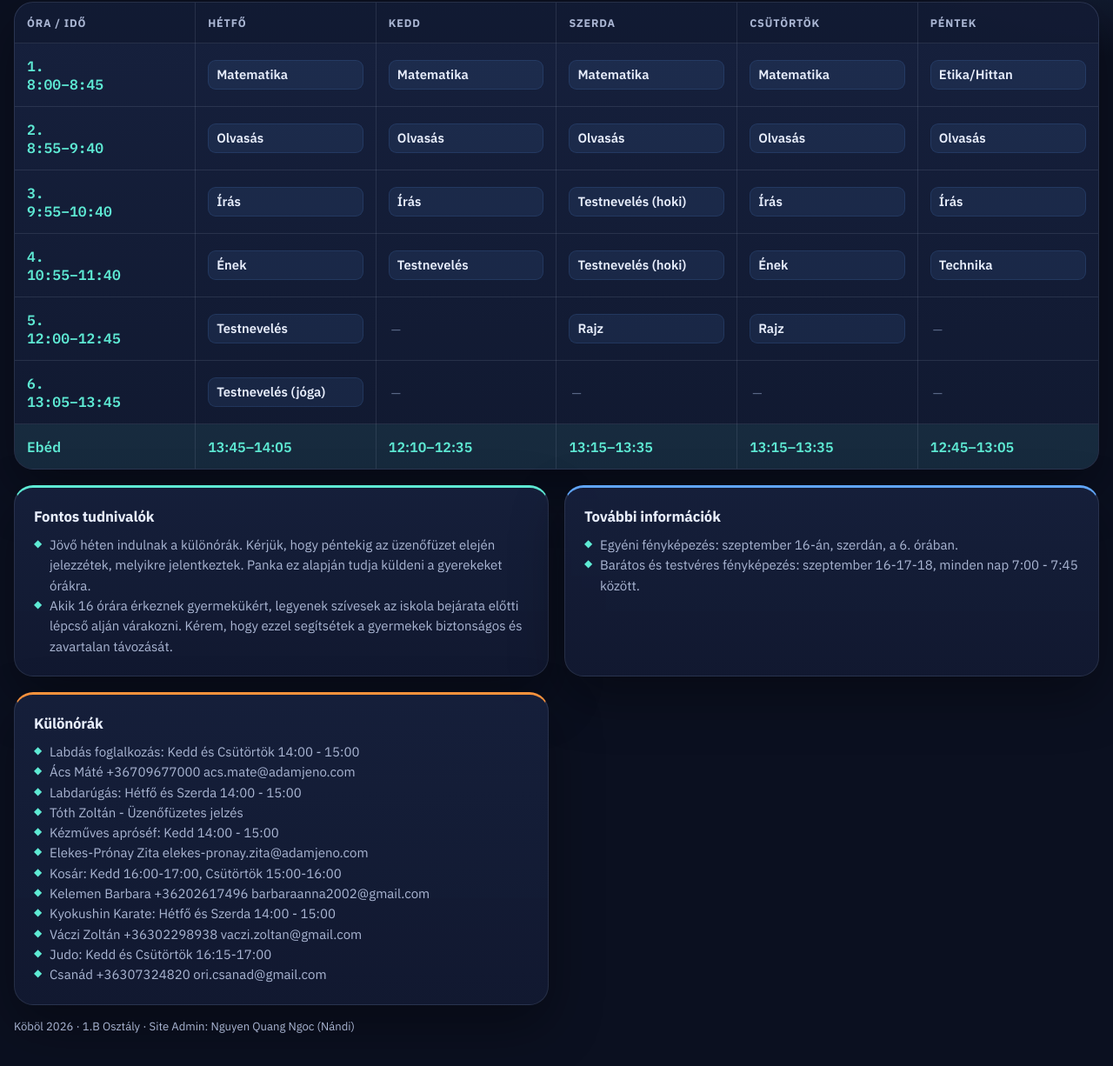
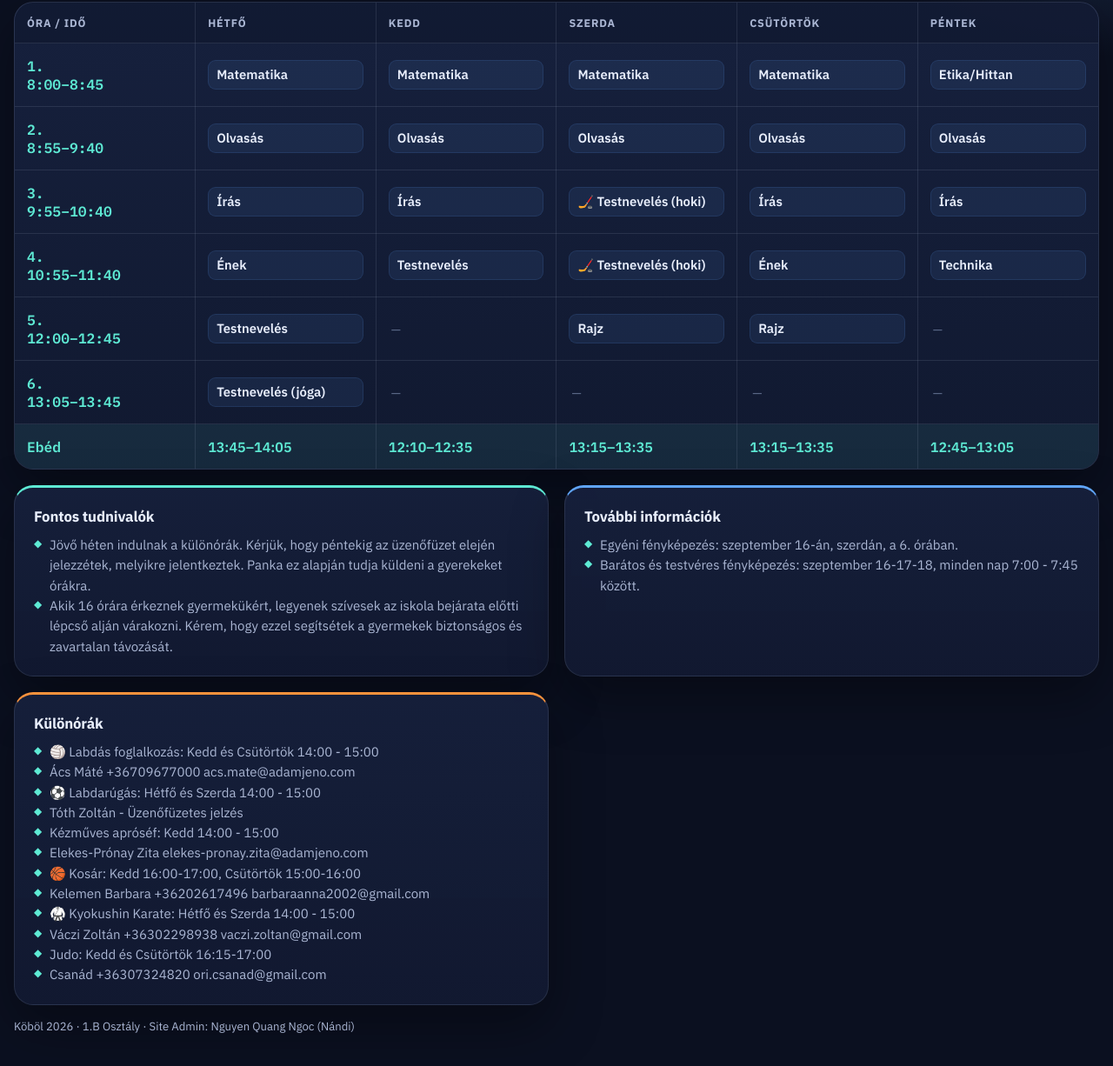
Before and after one commit to enquen/kobol2026, a plain HTML site: page index.html in a window 1280 px wide. Shown: the part 124-1350 px from the top of the page at 87% size. Drawn offline with Linux system fonts and the light colour scheme.

Commit message:
Update index.html

```diff
--- a/index.html
+++ b/index.html
@@ -36,8 +36,8 @@
         <tbody>
           <tr><td class="period">1.<br>8:00–8:45</td><td><div class="lesson">Matematika</div></td><td><div class="lesson">Matematika</div></td><td><div class="lesson">Matematika</div></td><td><div class="lesson">Matematika</div></td><td><div class="lesson">Etika/Hittan</div></td></tr>
           <tr><td class="period">2.<br>8:55–9:40</td><td><div class="lesson">Olvasás</div></td><td><div class="lesson">Olvasás</div></td><td><div class="lesson">Olvasás</div></td><td><div class="lesson">Olvasás</div></td><td><div class="lesson">Olvasás</div></td></tr>
-          <tr><td class="period">3.<br>9:55–10:40</td><td><div class="lesson">Írás</div></td><td><div class="lesson">Írás</div></td><td><div class="lesson">Testnevelés (hoki)</div></td><td><div class="lesson">Írás</div></td><td><div class="lesson">Írás</div></td></tr>
-          <tr><td class="period">4.<br>10:55–11:40</td><td><div class="lesson">Ének</div></td><td><div class="lesson">Testnevelés</div></td><td><div class="lesson">Testnevelés (hoki)</div></td><td><div class="lesson">Ének</div></td><td><div class="lesson">Technika</div></td></tr>
+          <tr><td class="period">3.<br>9:55–10:40</td><td><div class="lesson">Írás</div></td><td><div class="lesson">Írás</div></td><td><div class="lesson">&#127954; Testnevelés (hoki)</div></td><td><div class="lesson">Írás</div></td><td><div class="lesson">Írás</div></td></tr>
+          <tr><td class="period">4.<br>10:55–11:40</td><td><div class="lesson">Ének</div></td><td><div class="lesson">Testnevelés</div></td><td><div class="lesson">&#127954; Testnevelés (hoki)</div></td><td><div class="lesson">Ének</div></td><td><div class="lesson">Technika</div></td></tr>
           <tr><td class="period">5.<br>12:00–12:45</td><td><div class="lesson">Testnevelés</div></td><td><span class="empty">—</span></td><td><div class="lesson">Rajz</div></td><td><div class="lesson">Rajz</div></td><td><span class="empty">—</span></td></tr>
           <tr><td class="period">6.<br>13:05–13:45</td><td><div class="lesson">Testnevelés (jóga)</div></td><td><span class="empty">—</span></td><td><span class="empty">—</span></td><td><span class="empty">—</span></td><td><span class="empty">—</span></td></tr>
           <tr><td class="period lunch">Ebéd</td><td class="lunch">13:45–14:05</td><td class="lunch">12:10–12:35</td><td class="lunch">13:15–13:35</td><td class="lunch">13:15–13:35</td><td class="lunch">12:45–13:05</td></tr>
@@ -58,15 +58,15 @@
       </article>
 
       <article class="note activities"><h2>Különórák</h2>
-        <p> Labdás foglalkozás: Kedd és Csütörtök 14:00 - 15:00</p>
+        <p> &#127952; Labdás foglalkozás: Kedd és Csütörtök 14:00 - 15:00</p>
         <p>   Ács Máté +36709677000 acs.mate@adamjeno.com</p>
-        <p> Labdarúgás: Hétfő és Szerda 14:00 - 15:00</p>
+        <p> &#9917; Labdarúgás: Hétfő és Szerda 14:00 - 15:00</p>
         <p>   Tóth Zoltán - Üzenőfüzetes jelzés</p>
         <p> Kézműves apróséf: Kedd 14:00 - 15:00</p>
         <p>   Elekes-Prónay Zita elekes-pronay.zita@adamjeno.com</p>
-        <p> Kosár: Kedd 16:00-17:00, Csütörtök 15:00-16:00</p>
+        <p> &#127936; Kosár: Kedd 16:00-17:00, Csütörtök 15:00-16:00</p>
         <p>   Kelemen Barbara +36202617496 barbaraanna2002@gmail.com</p>
-        <p> Kyokushin Karate: Hétfő és Szerda 14:00 - 15:00</p>
+        <p> &#129355; Kyokushin Karate: Hétfő és Szerda 14:00 - 15:00</p>
         <p>   Váczi Zoltán +36302298938 vaczi.zoltan@gmail.com</p>
         <p> Judo: Kedd és Csütörtök 16:15-17:00</p>
         <p>   Csanád +36307324820 ori.csanad@gmail.com</p>
```
